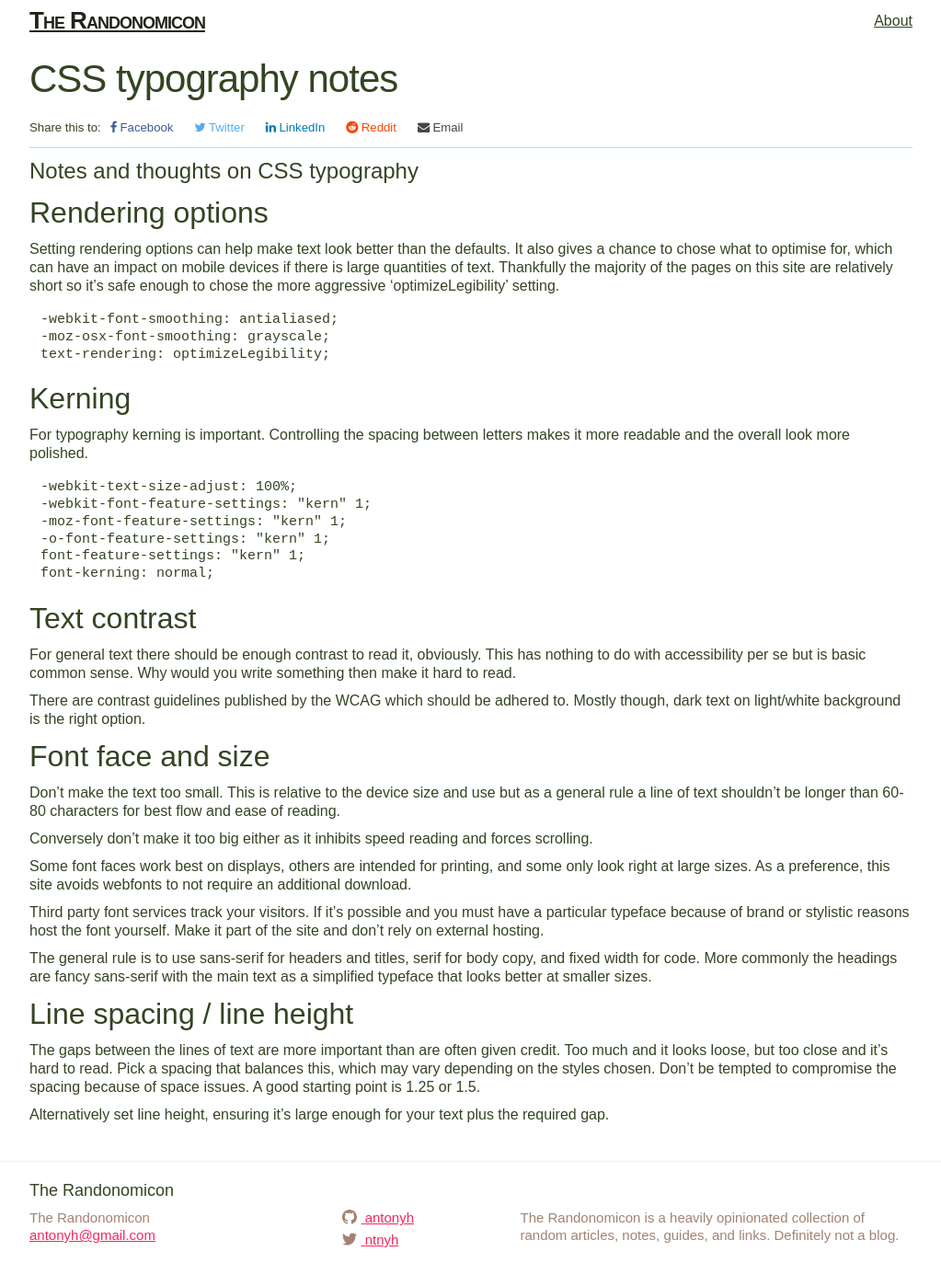
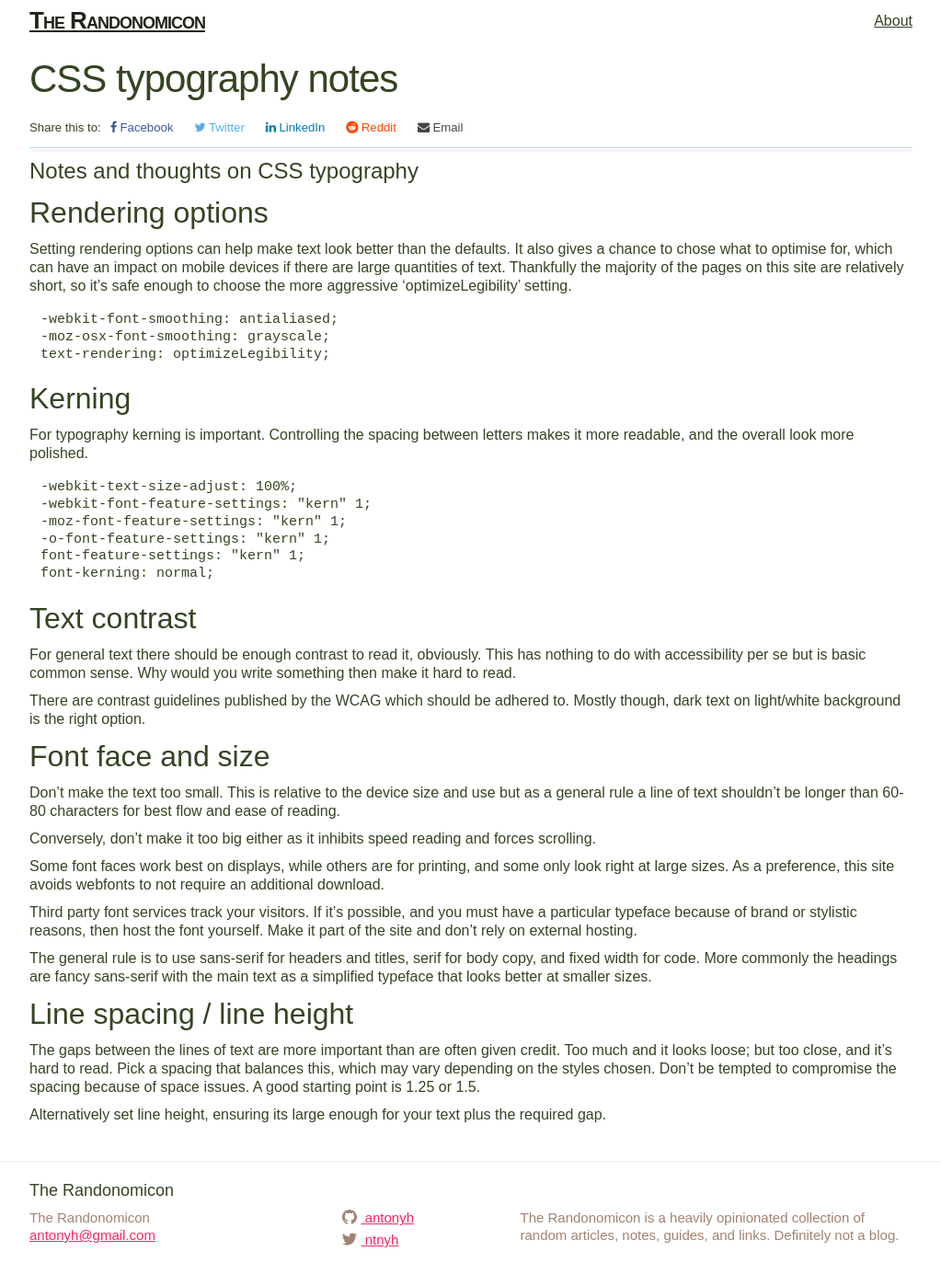
Before and after one commit to antonyh/randonomicon, a Jekyll site: the page built from _posts/2020-08-13-css-typography.markdown, in a window 1280 px wide. Shown: the whole page at 92% size, without its empty margins (128-1151 px from the left). Built offline with Jekyll 4.4.1, drawn with Linux system fonts in a browser that asks for light colours; some web fonts are replaced; comment, search, counter and statistics services are not loaded.

Commit message:
Grammer corrections on short article on css typography

```diff
--- a/_posts/2020-08-13-css-typography.markdown
+++ b/_posts/2020-08-13-css-typography.markdown
@@ -11,7 +11,7 @@ sharing: true
 
 ## Rendering options
 
-Setting rendering options can help make text look better than the defaults. It also gives a chance to chose what to optimise for, which can have an impact on mobile devices if there is large quantities of text. Thankfully the majority of the pages on this site are relatively short so it's safe enough to chose the more aggressive 'optimizeLegibility' setting.
+Setting rendering options can help make text look better than the defaults. It also gives a chance to chose what to optimise for, which can have an impact on mobile devices if there are large quantities of text. Thankfully the majority of the pages on this site are relatively short, so it's safe enough to choose the more aggressive 'optimizeLegibility' setting.
 
     -webkit-font-smoothing: antialiased;
     -moz-osx-font-smoothing: grayscale;
@@ -19,7 +19,7 @@ Setting rendering options can help make text look better than the defaults. It a
 
 ## Kerning
 
-For typography kerning is important. Controlling the spacing between letters makes it more readable and the overall look more polished.
+For typography kerning is important. Controlling the spacing between letters makes it more readable, and the overall look more polished.
 
     -webkit-text-size-adjust: 100%;
     -webkit-font-feature-settings: "kern" 1;
@@ -38,16 +38,16 @@ There are contrast guidelines published by the WCAG which should be adhered to.
 
 Don't make the text too small. This is relative to the device size and use but as a general rule a line of text shouldn't be longer than 60-80 characters for best flow and ease of reading.
 
-Conversely don't make it too big either as it inhibits speed reading and forces scrolling.
+Conversely, don't make it too big either as it inhibits speed reading and forces scrolling.
 
-Some font faces work best on displays, others are intended for printing, and some only look right at large sizes. As a preference, this site avoids webfonts to not require an additional download.
+Some font faces work best on displays, while others are for printing, and some only look right at large sizes. As a preference, this site avoids webfonts to not require an additional download.
 
-Third party font services track your visitors. If it's possible and you must have a particular typeface because of brand or stylistic reasons host the font yourself. Make it part of the site and don't rely on external hosting.
+Third party font services track your visitors. If it's possible, and you must have a particular typeface because of brand or stylistic reasons, then host the font yourself. Make it part of the site and don't rely on external hosting.
 
 The general rule is to use sans-serif for headers and titles, serif for body copy, and fixed width for code. More commonly the headings are fancy sans-serif with the main text as a simplified typeface that looks better at smaller sizes.
 
 ## Line spacing / line height
 
-The gaps between the lines of text are more important than are often given credit. Too much and it looks loose, but too close and it's hard to read. Pick a spacing that balances this, which may vary depending on the styles chosen. Don't be tempted to compromise the spacing because of space issues. A good starting point is 1.25 or 1.5.
+The gaps between the lines of text are more important than are often given credit. Too much and it looks loose; but too close, and it's hard to read. Pick a spacing that balances this, which may vary depending on the styles chosen. Don't be tempted to compromise the spacing because of space issues. A good starting point is 1.25 or 1.5.
 
-Alternatively set line height, ensuring it's large enough for your text plus the required gap.
+Alternatively set line height, ensuring its large enough for your text plus the required gap.
```
Also changed, not shown: other parts of _posts/2020-08-13-css-typography.markdown (+1 -1 lines).
